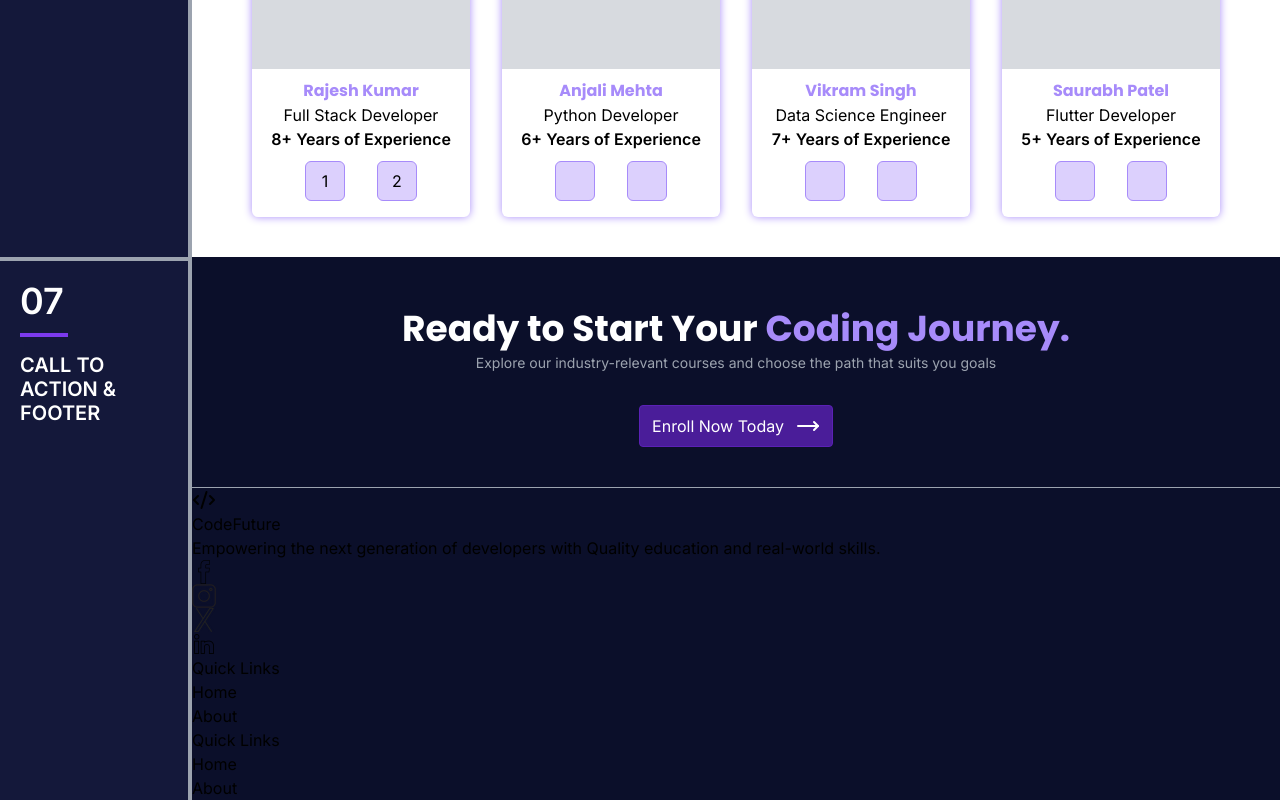
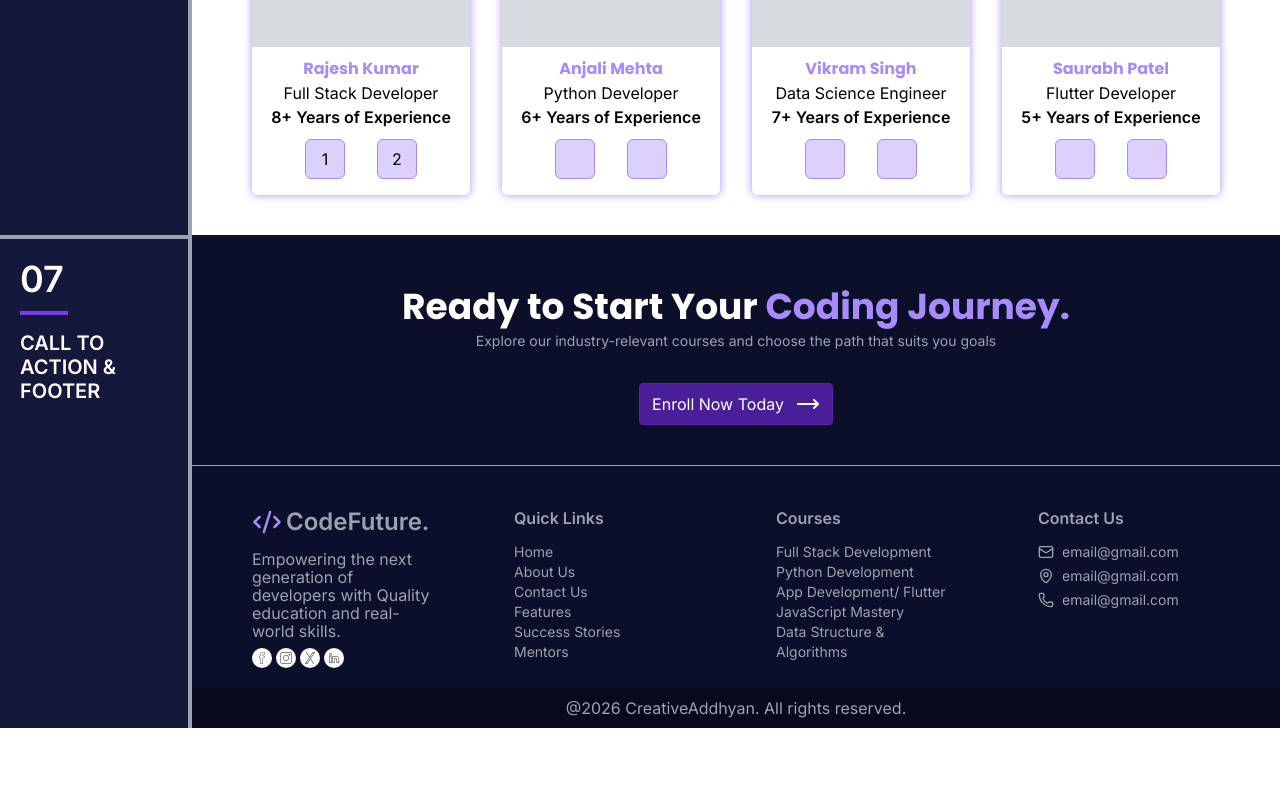
Before and after one commit to Arjun4592-art/Institute, a React (Vite) app: page / in a window 1280 px wide. Shown: the part 2683-3483 px from the top of the page. After the commit the page ends 3411 px from the top, so only its background shows below. Built offline with nearby package versions, Linux system fonts and the light colour scheme.

Commit message:
Finishing work...

```diff
--- a/package.json
+++ b/package.json
@@ -11,6 +11,7 @@
   },
   "dependencies": {
     "@tailwindcss/vite": "^4.2.4",
+    "bootstrap-icons": "^1.13.1",
     "lucide": "^1.3.0",
     "lucide-react": "^1.3.0",
     "react": "^19.2.5",
--- a/src/components/Courses.tsx
+++ b/src/components/Courses.tsx
@@ -72,7 +72,7 @@ const Courses = () => {
                   <img src={item?.image} alt='' />
                 </div>
               </div>
-              <h1 className='text-text-primary leading-4 mb-4 mt-1 font-semibold font-heading'>
+              <h1 className='text-text-primary leading-5 mb-4 mt-1 font-semibold font-heading'>
                 {item?.title}
               </h1>
               <p className='text-text-secondary text-sm leading-4 mb-4'>
--- a/src/components/Features.tsx
+++ b/src/components/Features.tsx
@@ -57,7 +57,9 @@ const Features = () => {
               key={_index}
               className='p-2 shadow-[0_0_8px_#a78bfa] rounded-md'
             >
-              <h1 className='font-heading font-bold mb-2'>{item?.title}</h1>
+              <h1 className='font-heading font-bold mb-2 leading-4.5 text-sm'>
+                {item?.title}
+              </h1>
               <p className='leading-4 text-text-secondary text-sm'>
                 {item?.description}
               </p>
--- a/src/components/Footer.tsx
+++ b/src/components/Footer.tsx
@@ -1,13 +1,55 @@
-import { CodeXml, MoveRight } from 'lucide-react'
+import {
+  CodeXml,
+  Mail,
+  MapPin,
+  MoveRight,
+  Phone,
+  type LucideIcon,
+} from 'lucide-react'
 import facebook from '../assets/Facebook.png'
 import instagram from '../assets/instagram.png'
 import twitter from '../assets/twitter.png'
 import linkedin from '../assets/linkedin.png'
-import call from '../assets/call.png'
-import mapPin from '../assets/map-pin.png'
-import mail from '../assets/Mail.png'
+import { Link } from 'react-router'
+
+interface NavbarTS {
+  name: string
+  path: string
+}
+
+interface CoursesTS {
+  name: string
+  path: string
+}
+
+interface AddressTs {
+  icon: LucideIcon
+  data: string
+}
 
 const Footer = () => {
+  const navbar: NavbarTS[] = [
+    { name: 'Home', path: '/' },
+    { name: 'About Us', path: '/' },
+    { name: 'Contact Us', path: '/' },
+    { name: 'Features', path: '/' },
+    { name: 'Success Stories', path: '/' },
+    { name: 'Mentors', path: '/' },
+  ]
+
+  const Courses: CoursesTS[] = [
+    { name: 'Full Stack Development', path: '/' },
+    { name: 'Python Development', path: '/' },
+    { name: 'App Development/ Flutter', path: '/' },
+    { name: 'JavaScript Mastery', path: '/' },
+    { name: 'Data Structure & Algorithms', path: '/' },
+  ]
+
+  const address: AddressTs[] = [
+    { icon: Mail, data: 'email@gmail.com' },
+    { icon: MapPin, data: 'email@gmail.com' },
+    { icon: Phone, data: 'email@gmail.com' },
+  ]
   return (
     <div className='grid grid-cols-[15%_85%]'>
       <div className='bg-dark-200 p-5 text-white border-r-4 border-t-4 border-text-secondary'>
@@ -34,43 +76,64 @@ const Footer = () => {
           </button>
         </div>
         {/* footer Section Start  */}
-        <div className='border-t border-text-secondary'>
+        <div className='relative border-t border-text-secondary text-text-secondary grid grid-cols-4 py-10 pb-15 px-15 gap-20'>
           <div>
-            <h1>
-              <CodeXml /> CodeFuture
+            <h1 className='flex gap-1 items-center mb-3'>
+              <CodeXml size={30} className='text-primary-light' />
+              <span className='font-bold text-2xl'>CodeFuture.</span>
             </h1>
-            <p>
+            <p className='leading-4.5 mb-2'>
               Empowering the next generation of developers with Quality
               education and real-world skills.
             </p>
-            <div>
-              <div>
-                <img src={facebook} alt='' />
+            <div className='flex gap-1'>
+              <div className='w-5 h-5 bg-white p-1 rounded-full'>
+                <img src={facebook} alt='' className='object-contain' />
               </div>
-              <div>
-                <img src={instagram} alt='' />
+              <div className='w-5 h-5 bg-white p-1 rounded-full'>
+                <img src={instagram} alt='' className='object-contain' />
               </div>
-              <div>
-                <img src={twitter} alt='' />
+              <div className='w-5 h-5 bg-white p-1 rounded-full'>
+                <img src={twitter} alt='' className='object-contain' />
               </div>
-              <div>
-                <img src={linkedin} alt='' />
+              <div className='w-5 h-5 bg-white p-1 rounded-full'>
+                <img src={linkedin} alt='' className='object-contain' />
               </div>
             </div>
           </div>
           <div>
-            <h1>Quick Links</h1>
-            <div>
-              <p>Home</p>
-              <p>About</p>
+            <h1 className='font-bold mb-3'>Quick Links</h1>
+            <div className='flex flex-col'>
+              {navbar.map((item, _index) => (
+                <Link to={item.path} key={_index} className='text-sm'>
+                  {item.name}
+                </Link>
+              ))}
             </div>
           </div>
           <div>
-            <h1>Quick Links</h1>
-            <div>
-              <p>Home</p>
-              <p>About</p>
+            <h1 className='font-bold mb-3'>Courses</h1>
+            <div className='flex flex-col'>
+              {Courses.map((item, _index) => (
+                <Link to={item.path} key={_index} className='text-sm'>
+                  {item.name}
+                </Link>
+              ))}
             </div>
+          </div>
+          <div>
+            <h1 className='font-bold mb-3'>Contact Us</h1>
+            {address.map((item, _index) => (
+              <div className='flex gap-2 items-center mb-1' key={_index}>
+                <item.icon size={16} />
+                <p className='text-sm'>{item.data}</p>
+              </div>
+            ))}
+          </div>
+
+          {/* Privacy Policy  */}
+          <div className='bg-dark-400 absolute left-0 right-0 bottom-0 py-2 flex items-center justify-center'>
+            <p>@2026 CreativeAddhyan. All rights reserved.</p>
           </div>
         </div>
       </div>
```
Also changed, not shown: 1 other file (tests, documents, lock files or other folders).
